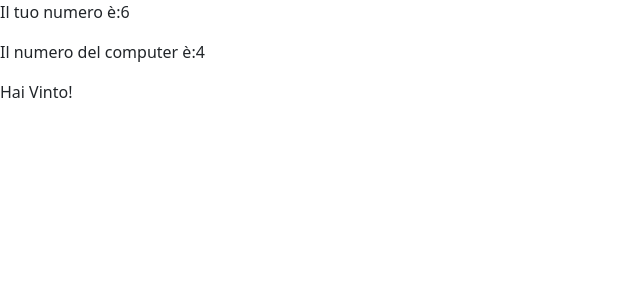
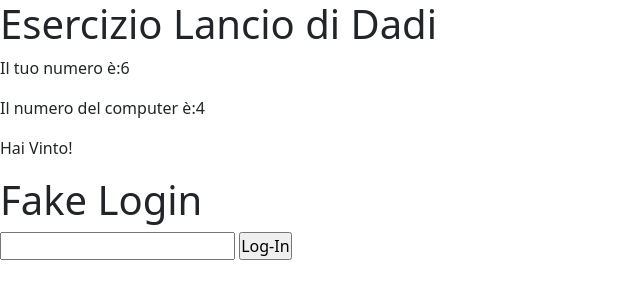
Before and after one commit to AndreaMargutti/js-mail-dadi, a plain HTML site: page index.html in a window 1280 px wide. Shown: the whole page, without its empty margins (0-640 px from the left). Drawn offline with nearby package versions, Linux system fonts and the light colour scheme.

Commit message:
created email array

```diff
--- a/index.html
+++ b/index.html
@@ -16,10 +16,19 @@
 </head>
 <body>
     <!--Sezionne Dadi-->
+    <h1>Esercizio Lancio di Dadi</h1>
     <div>
         <p id="user-number">Il tuo numero è: </p>
         <p id="cpu-number">Il numero del computer è: </p>
         <p id="dice-result"></p>
     </div>
+
+    <!--Sezione Login-->
+    <h1>Fake Login</h1>
+    <form>
+        <input type="email" id="user-email">
+        <input type="button" id="login-btn" value="Log-In">
+    </form>
+    <p id="log-message"></p>
 </body>
 </html>
--- a/js/script.js
+++ b/js/script.js
@@ -39,3 +39,9 @@ diceMessage.innerText += winMessage;
 // ! Finto LogIn
 // # Fase di Raccolta Dati
 //Recupero elementi HTML
+const logMessage = document.getElementById('log-message');
+
+//creo lista di mail
+
+const mailList = ['marguttiandrea30@gmail.com2', 'pippofranco@virgilio.it', 'giannni22@outlook.it'];
+console.table(mailList);
```
